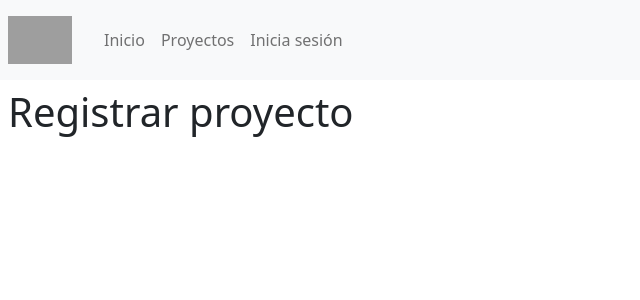
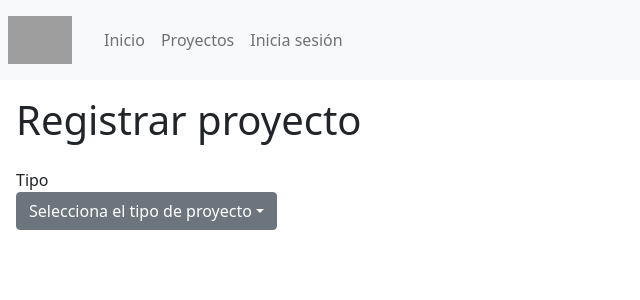
Before and after one commit to pa-suarezm/ada-front, a React (Create React App) app: page /project/create in a window 1280 px wide. Shown: the top 300 px of the page, without its empty margins (0-640 px from the left). Built offline with nearby package versions, Linux system fonts and the light colour scheme; grey boxes are pictures that could not be loaded.

Commit message:
Avances de agregar proyecto

```diff
--- a/package.json
+++ b/package.json
@@ -12,6 +12,7 @@
     "@types/react-dom": "^17.0.11",
     "bootstrap": "^5.1.3",
     "history": "^5.1.0",
+    "popper": "^1.0.1",
     "react": "^17.0.2",
     "react-dom": "^17.0.2",
     "react-router-dom": "^6.0.2",
--- a/public/index.html
+++ b/public/index.html
@@ -39,5 +39,8 @@
       To begin the development, run `npm start` or `yarn start`.
       To create a production bundle, use `npm run build` or `yarn build`.
     -->
+    <script src="https://code.jquery.com/jquery-3.2.1.slim.min.js" integrity="sha384-KJ3o2DKtIkvYIK3UENzmM7KCkRr/rE9/Qpg6aAZGJwFDMVNA/GpGFF93hXpG5KkN" crossorigin="anonymous"></script>
+    <script src="https://cdnjs.cloudflare.com/ajax/libs/popper.js/1.12.9/umd/popper.min.js" integrity="sha384-ApNbgh9B+Y1QKtv3Rn7W3mgPxhU9K/ScQsAP7hUibX39j7fakFPskvXusvfa0b4Q" crossorigin="anonymous"></script>
+    <script src="https://maxcdn.bootstrapcdn.com/bootstrap/4.0.0/js/bootstrap.min.js" integrity="sha384-JZR6Spejh4U02d8jOt6vLEHfe/JQGiRRSQQxSfFWpi1MquVdAyjUar5+76PVCmYl" crossorigin="anonymous"></script>
   </body>
 </html>
--- a/src/Projects/AddProject/AddProject.tsx
+++ b/src/Projects/AddProject/AddProject.tsx
@@ -1,14 +1,67 @@
 import React, {Component} from "react";
 import './AddProject.css';
 
-export default class AddProject extends Component<{}> {
+type Project = {
+  user: string,
+  type: string,
+  name: string,
+  date_delivery: string,
+  status: string,
+  description: string
+}
+
+export default class AddProject extends Component<{}, Project> {
+
+  constructor(props: any) {
+    super(props);
+  }
+
+  selectTypeADMIN() {
+    this.setState({
+      type: 'ADMIN'
+    })
+  }
+
+  selectTypeWEB() {
+    this.setState({
+      type: 'WEB'
+    })
+  }
+
+  selectTypeMOVIL() {
+    this.setState({
+      type: 'MOVIL'
+    })
+  }
+
   render() {
     return(
       <div className="row">
         <div className="col-12">
-          <h1>
-            Registrar proyecto
-          </h1>
+          <div className="row">
+            <div className="col-12">
+              <h1>
+                Registrar proyecto
+              </h1>
+            </div>
+          </div>
+          <div className="row">
+            <div className="col-4">
+              <label>
+                Tipo
+              </label>
+              <div className="dropdown">
+                <button className="btn btn-secondary dropdown-toggle" type="button" id="dropdownMenu2" data-toggle="dropdown" aria-haspopup="true" aria-expanded="false">
+                  Selecciona el tipo de proyecto
+                </button>
+                <div className="dropdown-menu" aria-labelledby="dropdownMenu2">
+                  <button className="dropdown-item" type="button" onClick={this.selectTypeADMIN}>Panel administrador</button>
+                  <button className="dropdown-item" type="button" onClick={this.selectTypeWEB}>Sitio Web</button>
+                  <button className="dropdown-item" type="button" onClick={this.selectTypeMOVIL}>Aplicación móvil</button>
+                </div>
+              </div>
+            </div>
+          </div>
         </div>
       </div>
     );
```
Also changed, not shown: 1 other file (tests, documents, lock files or other folders).
